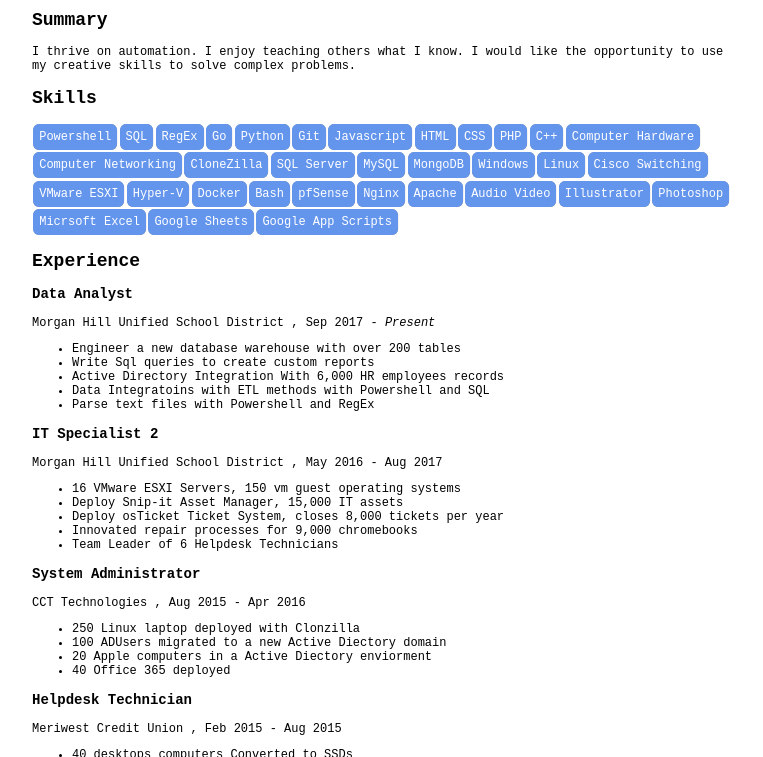
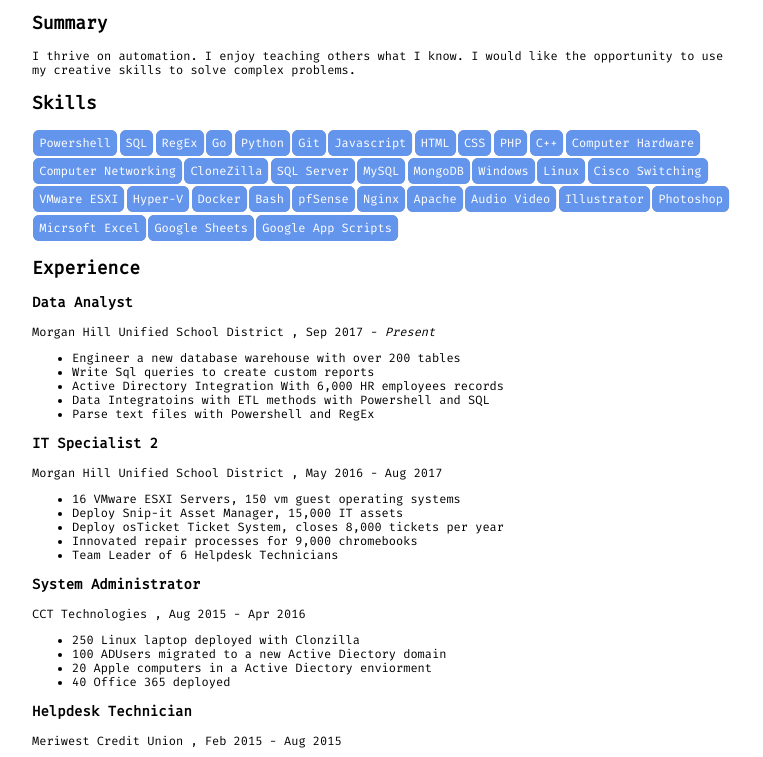
Before and after one commit to jakobii/jakobii.github.io, a plain HTML site: page index.html in a window 1280 px wide. Shown: the part 147-904 px from the top of the page, without its empty margins (258-1021 px from the left). Drawn offline with Linux system fonts and the light colour scheme.

Commit message:
fira mono

```diff
--- a/index.html
+++ b/index.html
@@ -18,11 +18,15 @@
         gtag('config', 'UA-121324969-1');
     </script>
 
+
     <style>
+        /*Fira Mono*/
+        @import url('https://fonts.googleapis.com/css?family=Fira+Mono&display=swap');
+
         body {
             margin: 0;
             padding: 2em;
-            font-family: monospace;
+            font-family: 'Fira Mono', monospace, Georgia, Arial, Helvetica;
             font-size: 12px;
             display: grid;
             display: flex;
@@ -133,7 +137,7 @@
                         <a href="tel:14086590240">+1 (669) 888-5969</a>
                     </li>
                     <li class="contact" title="EmailAddress">
-                        <a  href="mailto:jacob.ochoa@gmail.com?subject=Job Opportunity">jacob.ochoa@gmail.com</a>
+                        <a href="mailto:jacob.ochoa@gmail.com?subject=Job Opportunity">jacob.ochoa@gmail.com</a>
                     </li>
                     <li class="contact" title="Website">
                         <a href="https://jacobochoa.info/aboutme">jacobochoa.me</a>
```
